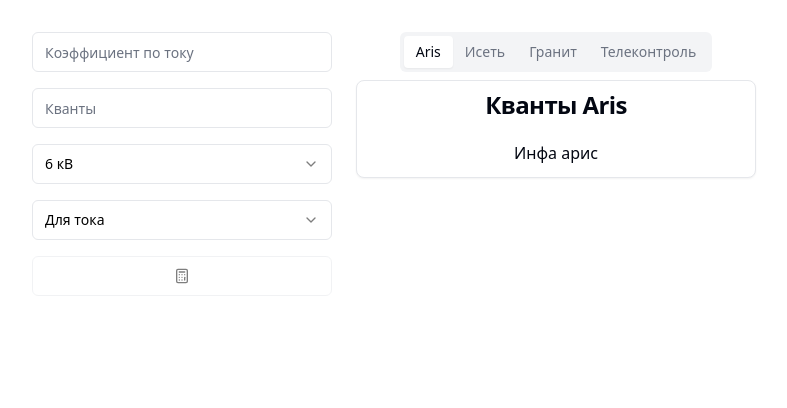
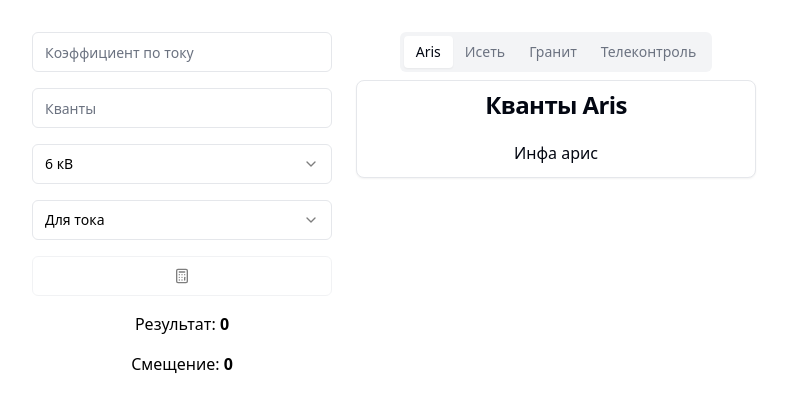
Before and after one commit to BolotnikovMS/calculator, a React (Vite) app: page / in a window 1280 px wide. Shown: the top 408 px of the page, without its empty margins (246-1033 px from the left). Built offline with nearby package versions, Linux system fonts and the light colour scheme.

Commit message:
fix: Поправлен цвет

```diff
--- a/src/components/simple/results/index.tsx
+++ b/src/components/simple/results/index.tsx
@@ -4,8 +4,8 @@ import { IPropsResults } from './result.interface'
 const Results: FC<IPropsResults> = ({ coefficient, bias }) => {
   return (
     <>
-      <p className='text-white'>Результат: <span className='font-bold'>{coefficient}</span></p>
-      <p className='text-white'>Смещение: <span className='font-bold'>{bias}</span></p>
+      <p>Результат: <span className='font-bold'>{coefficient}</span></p>
+      <p>Смещение: <span className='font-bold'>{bias}</span></p>
     </>
   )
 }
```
